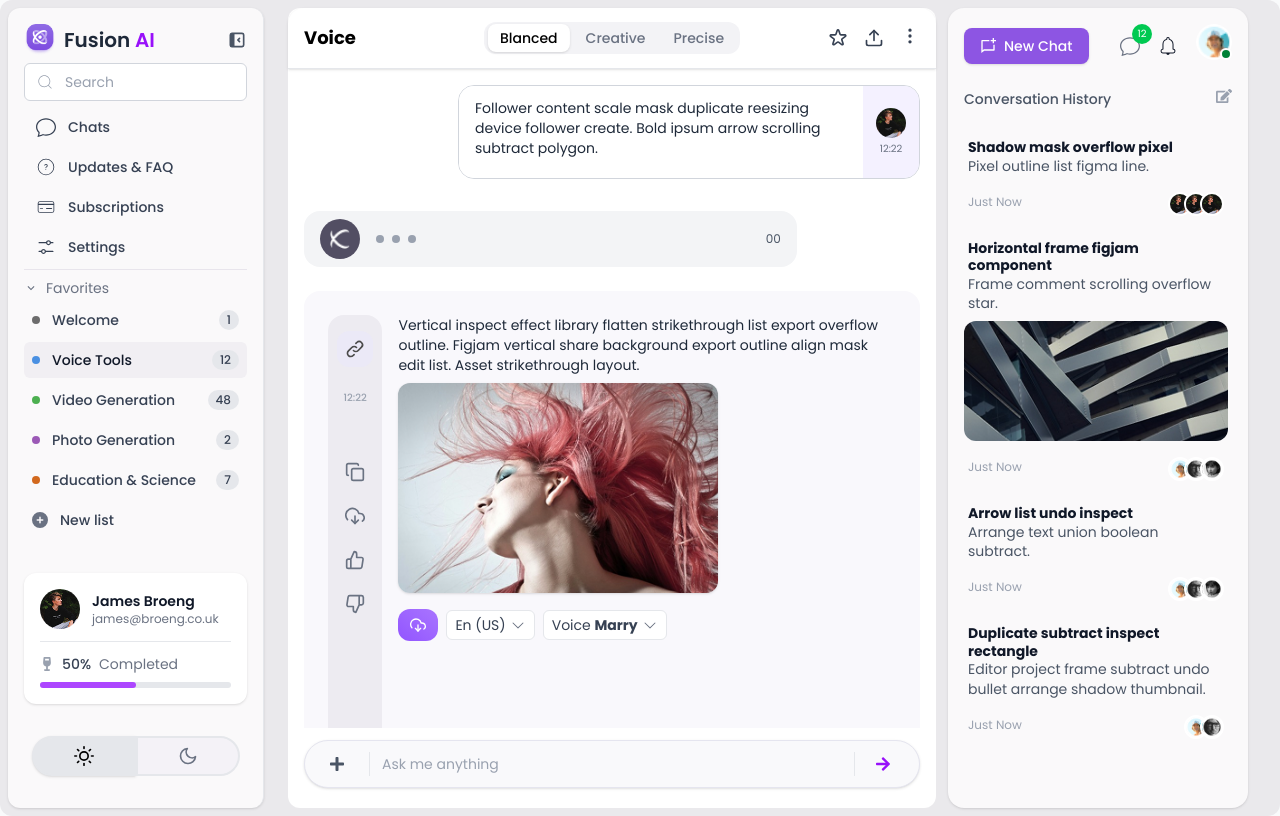
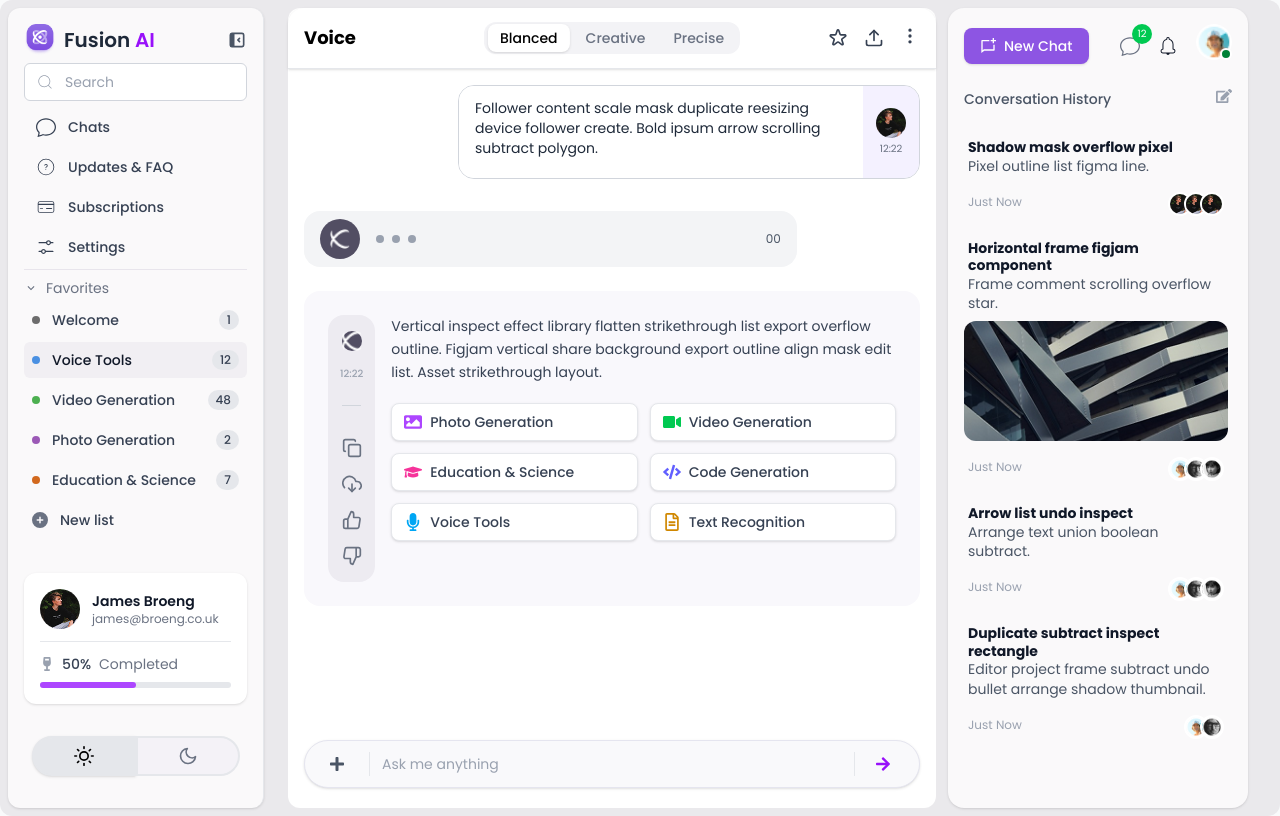
Before and after one commit to adnanfrd/barry-ai, a Next.js app: page /dashboard/voice in a window 1280 px wide. Built offline with nearby package versions, Linux system fonts and the light colour scheme.

Commit message:
updated code lolllllxxlxlxl

```diff
--- a/src/components/dashboard/VoiceToolsPage.tsx
+++ b/src/components/dashboard/VoiceToolsPage.tsx
@@ -1,12 +1,10 @@
 "use client";
-
 import Image from "next/image";
-import { HiOutlineLink } from "react-icons/hi";
-import { PiCaretDown } from "react-icons/pi";
 import { FiDownloadCloud, FiThumbsDown, FiThumbsUp } from "react-icons/fi";
 import { LuCopy } from "react-icons/lu";
 import Header from "./Header";
 import PromptInput from "../subcomponents/PromptInput";
+import { FaCode, FaGraduationCap, FaImage, FaMicrophone, FaRegFileAlt, FaVideo } from "react-icons/fa";
 
 export default function VoiceToolsPage() {
   return (
@@ -58,16 +56,23 @@ export default function VoiceToolsPage() {
           </div>
         </div>
 
-        <div className="flex h-[60vh] bg-[#F9F8FC] dark:bg-[#27272a] gap-4 p-6 rounded-2xl">
-          <div className="w-14 flex flex-col items-center bg-[#edebf1] dark:bg-[#3d3b45] rounded-2xl py-4 gap-6">
-            <div className="bg-[#EBE9F7] dark:bg-[#4b4961] p-2 rounded-xl">
-              <HiOutlineLink className="w-5 h-5 text-[#4B4B4B] dark:text-white" />
+        <div className="flex bg-[#F9F8FC] dark:bg-[#18181B] gap-4 p-6 rounded-2xl">
+          {/* Sidebar */}
+          <div className="w-14 flex flex-col px-3 items-center bg-[#edebf1] dark:bg-[#2b2a33] rounded-2xl py-4 gap-4">
+            <div className="bg-[#524E63] dark:bg-[#3c384a]  rounded-xl">
+              <Image
+                src="/Vector.png"
+                alt="icon"
+                width={40}
+                height={40}
+                className="w-5 h-5"
+              />
             </div>
             <div className="text-[10px] text-gray-400 dark:text-gray-300 font-medium">
               12:22
             </div>
-            <hr className="text-gray-700 dark:text-gray-500" />
-            <div className="flex flex-col items-center gap-6 text-gray-500 dark:text-gray-400 mt-2">
+            <div className="w-4/5 h-px bg-gray-300 dark:bg-gray-600 my-2" />
+            <div className="flex flex-col items-center gap-4 text-gray-500 dark:text-gray-400 mt-2">
               <LuCopy className="w-5 h-5 hover:text-black dark:hover:text-white cursor-pointer" />
               <FiDownloadCloud className="w-5 h-5 hover:text-black dark:hover:text-white cursor-pointer" />
               <FiThumbsUp className="w-5 h-5 hover:text-black dark:hover:text-white cursor-pointer" />
@@ -75,40 +80,40 @@ export default function VoiceToolsPage() {
             </div>
           </div>
 
-          <div className="flex flex-col space-y-2">
-            <div className="text-gray-800 dark:text-gray-100 text-sm max-w-lg">
-              <p>
-                Vertical inspect effect library flatten strikethrough list
-                export overflow outline. Figjam vertical share background export
-                outline align mask edit list. Asset strikethrough layout.
-              </p>
-            </div>
+          {/* Main Content */}
+          <div className="flex flex-col space-y-3">
+            <p className="text-sm text-gray-700 dark:text-gray-200 leading-relaxed">
+              Vertical inspect effect library flatten strikethrough list export
+              overflow outline. Figjam vertical share background export outline
+              align mask edit list. Asset strikethrough layout.
+            </p>
 
-            <div className="relative w-[320px] h-[210px] rounded-xl overflow-hidden shadow">
-              <Image
-                src="/videogenerate.png"
-                alt="AI generated"
-                layout="fill"
-                objectFit="cover"
+            {/* Tools Grid */}
+            <div className="grid grid-cols-2 md:grid-cols-2 gap-3 mt-2">
+              <ToolButton
+                icon={<FaImage className="text-purple-500" />}
+                label="Photo Generation"
               />
-            </div>
-
-            <div className="flex items-center gap-2 mt-2">
-              <button className="w-10 h-8 flex items-center justify-center bg-gradient-to-tr from-[#9254ff] to-[#a974ff] rounded-xl cursor-pointer">
-                <FiDownloadCloud className="text-white w-4 h-4" />
-              </button>
-
-              <div className="flex items-center bg-white dark:bg-[#2b2b2b] border border-gray-200 dark:border-gray-600 px-2 py-1 rounded-md text-sm text-gray-700 dark:text-gray-200 gap-1 cursor-pointer">
-                <span>En (US)</span>
-                <PiCaretDown className="w-4 h-4 text-gray-500 dark:text-gray-300" />
-              </div>
-
-              <div className="flex items-center bg-white dark:bg-[#2b2b2b] border border-gray-200 dark:border-gray-600 px-2 py-1 rounded-md text-sm text-gray-700 dark:text-gray-200 gap-1 cursor-pointer">
-                <span>
-                  Voice <strong>Marry</strong>
-                </span>
-                <PiCaretDown className="w-4 h-4 text-gray-500 dark:text-gray-300" />
-              </div>
+              <ToolButton
+                icon={<FaVideo className="text-green-500" />}
+                label="Video Generation"
+              />
+              <ToolButton
+                icon={<FaGraduationCap className="text-pink-500" />}
+                label="Education & Science"
+              />
+              <ToolButton
+                icon={<FaCode className="text-indigo-500" />}
+                label="Code Generation"
+              />
+              <ToolButton
+                icon={<FaMicrophone className="text-sky-500" />}
+                label="Voice Tools"
+              />
+              <ToolButton
+                icon={<FaRegFileAlt className="text-yellow-600" />}
+                label="Text Recognition"
+              />
             </div>
           </div>
         </div>
@@ -119,3 +124,12 @@ export default function VoiceToolsPage() {
     </div>
   );
 }
+
+function ToolButton({ icon, label }: { icon: React.ReactNode; label: string }) {
+  return (
+    <button className="flex items-center gap-2 px-3 py-2 text-sm font-medium text-gray-700 dark:text-gray-200 bg-white dark:bg-[#232127] border border-gray-200 dark:border-gray-700 rounded-lg shadow-sm hover:shadow transition">
+      <span className="text-lg">{icon}</span>
+      {label}
+    </button>
+  );
+}
```
